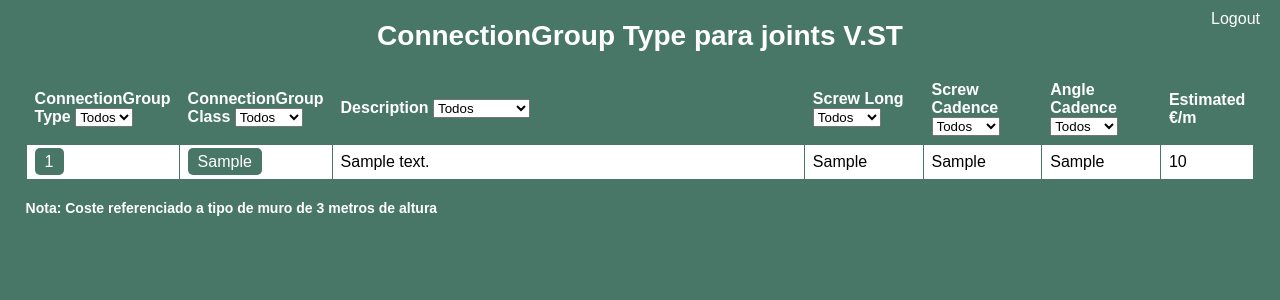
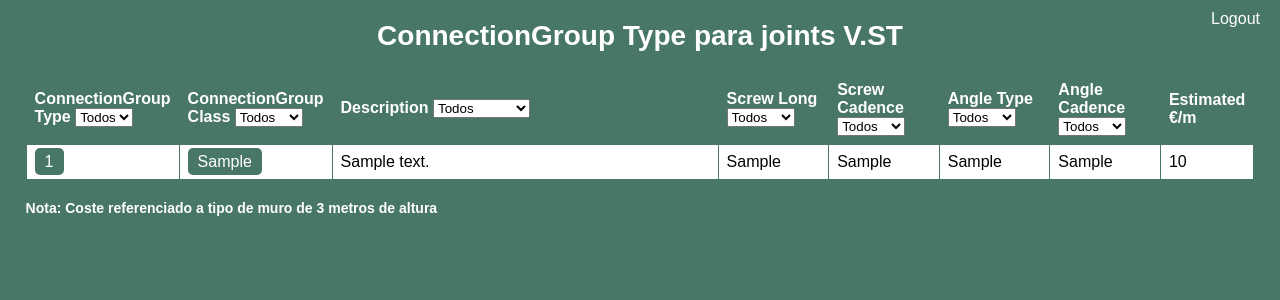
Before and after one commit to adrimg89/webJointsComponents, a Flask app: template templates/html/boxtype_vst.html in a window 1280 px wide. Shown: the top 300 px of the page. Run offline with Flask 3, Linux system fonts and the light colour scheme; the template is opened without the code that fills it: most values are stand-ins (such as "Sample title", 1, 10 or a date in 2020); parts of the project's set-up code (start-up, migrations or seed data) failed here and were passed over.

Commit message:
Añadido filtro AngleType en conexiones V.ST

```diff
--- a/templates/css/boxtype_vst.css
+++ b/templates/css/boxtype_vst.css
@@ -77,7 +77,12 @@ td:nth-child(6) {
 
 th:nth-child(7),
 td:nth-child(7) {
-    width: 3%; /* Anchura para la sept columna */
+    width: 10%; /* Anchura para la septima columna */
+}
+
+th:nth-child(8),
+td:nth-child(8) {
+    width: 3%; /* Anchura para la octava columna */
 }
 
 /* Estilos para los botones */
--- a/templates/html/boxtype_vst.html
+++ b/templates/html/boxtype_vst.html
@@ -27,8 +27,11 @@
             <th>Screw Cadence
                 <select class="filter-select" data-column-index="4" id="filter-screwcadence"></select>
             </th>
+            <th>Angle Type
+                <select class="filter-select" data-column-index="5" id="filter-angletype"></select>
+            </th>
             <th>Angle Cadence
-                <select class="filter-select" data-column-index="5" id="filter-anglecadence"></select>
+                <select class="filter-select" data-column-index="6" id="filter-anglecadence"></select>
             </th>
             <th>Estimated €/m</th>
         </tr>
@@ -40,6 +43,7 @@
             <td>{{ record.description }}</td>
             <td>{{ record.ScrewLong }}</td>
             <td>{{ record.ScrewCadence }}</td>
+            <td>{{ record.AngleType }}</td>
             <td>{{ record.AngleCadence }}</td>
             <td>{{ record.EstimatedCost }}</td>
         </tr>
--- a/templates/js/boxtype_vst.js
+++ b/templates/js/boxtype_vst.js
@@ -75,7 +75,8 @@ $(document).ready(function () {
         llenarDesplegable(2, "#filter-desc");
         llenarDesplegable(3, "#filter-screwlong");
         llenarDesplegable(4, "#filter-screwcadence");
-        llenarDesplegable(5, "#filter-anglecadence");
+        llenarDesplegable(5, "#filter-angletype");
+        llenarDesplegable(6, "#filter-anglecadence");
     }
 
     // Llenar los desplegables al cargar la página inicialmente
```
